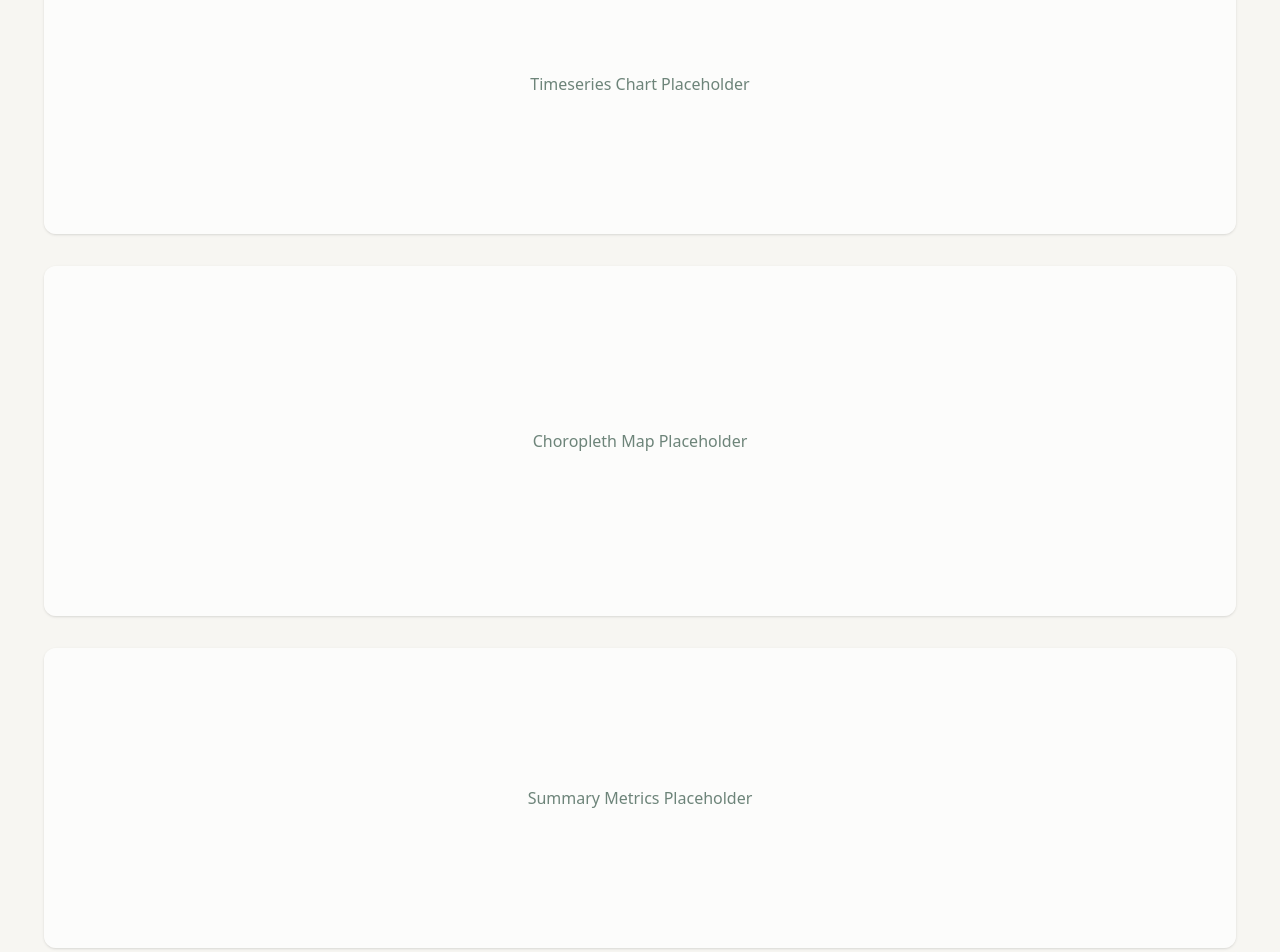
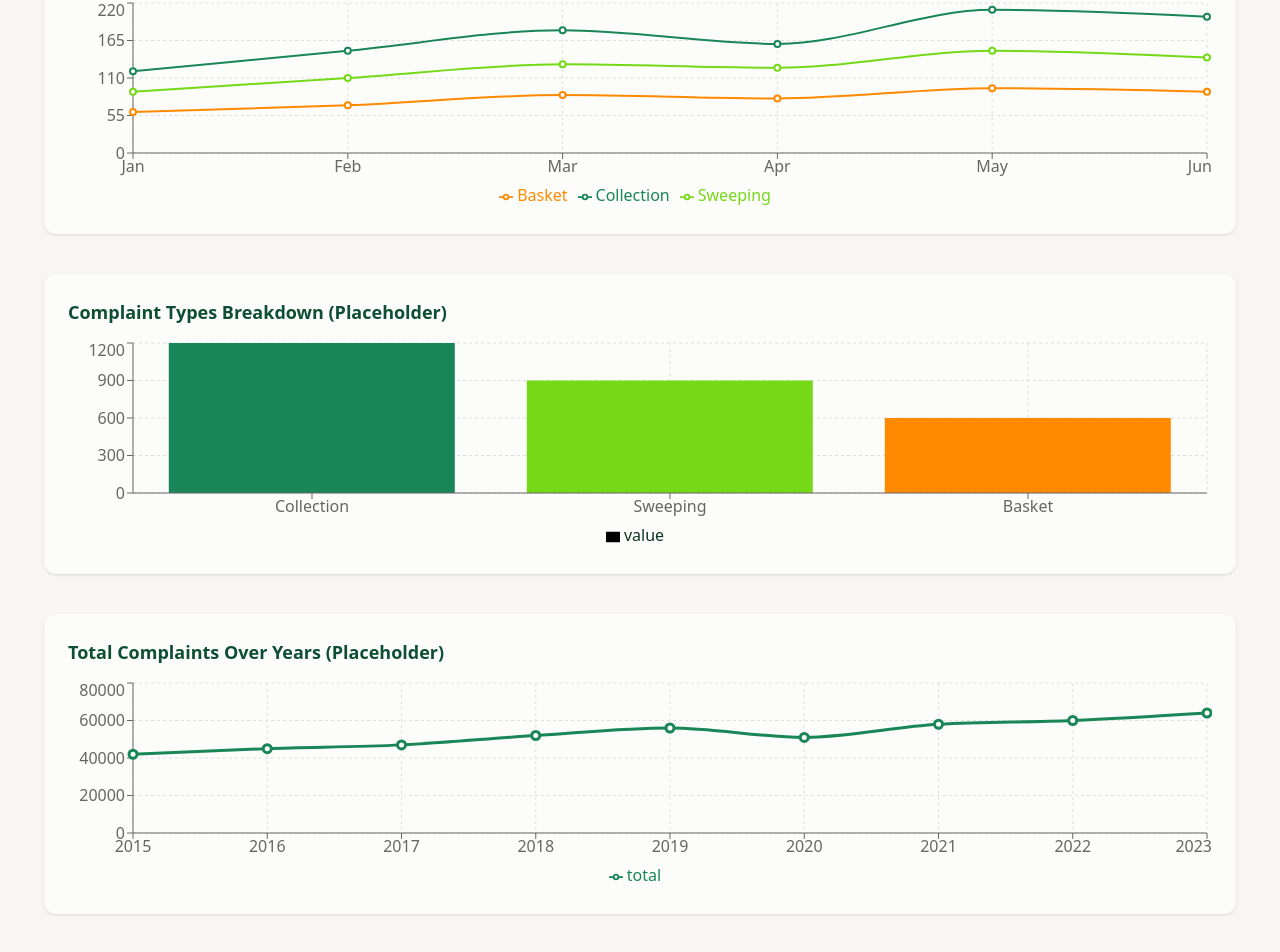
Before and after one commit to DianaAleksieieva/dirt_signal_nyc, a Next.js app: page /analysis/Analysis311 in a window 1280 px wide. Shown: the part 275-1227 px from the top of the page. Built offline with nearby package versions, Linux system fonts and the light colour scheme.

Commit message:
added plots

```diff
--- a/app/analysis/Analysis311/page.js
+++ b/app/analysis/Analysis311/page.js
@@ -1,32 +1,144 @@
 "use client";
+
+import {
+  LineChart,
+  Line,
+  XAxis,
+  YAxis,
+  CartesianGrid,
+  Tooltip,
+  Legend,
+  ResponsiveContainer,
+  BarChart,
+  Cell,
+  Bar,
+} from "recharts";
+
+// 3-line monthly timeseries placeholder
+const sampleMultiSeries = [
+  { month: "Jan", Collection: 120, Sweeping: 90, Basket: 60 },
+  { month: "Feb", Collection: 150, Sweeping: 110, Basket: 70 },
+  { month: "Mar", Collection: 180, Sweeping: 130, Basket: 85 },
+  { month: "Apr", Collection: 160, Sweeping: 125, Basket: 80 },
+  { month: "May", Collection: 210, Sweeping: 150, Basket: 95 },
+  { month: "Jun", Collection: 200, Sweeping: 140, Basket: 90 },
+];
+
+// Placeholder type breakdown
+const sampleTypeBreakdown = [
+  { type: "Collection", value: 1200 },
+  { type: "Sweeping", value: 900 },
+  { type: "Basket", value: 600 },
+];
+
+// NEW: Placeholder yearly totals
+const sampleYearlyTotals = [
+  { year: "2015", total: 42000 },
+  { year: "2016", total: 45000 },
+  { year: "2017", total: 47000 },
+  { year: "2018", total: 52000 },
+  { year: "2019", total: 56000 },
+  { year: "2020", total: 51000 },
+  { year: "2021", total: 58000 },
+  { year: "2022", total: 60000 },
+  { year: "2023", total: 64000 },
+];
 
 export default function Analysis311() {
   return (
     <div className="min-h-screen bg-eco-beige text-eco-text pt-3 px-6 pb-10">
-
       <h1 className="text-3xl font-bold text-eco-green-dark mb-4">
         🗑️ 311 Complaint Analysis
       </h1>
 
       <p className="text-eco-text-dark/80 max-w-2xl mb-8">
-        This page will include full exploratory analysis of NYC 311 sanitation complaints.
+        This page will include full exploratory analysis of NYC 311 sanitation
+        complaints.
       </p>
 
-      {/* PLACEHOLDERS */}
-      <div className="space-y-8">
-        <div className="bg-white/70 rounded-xl shadow-sm p-6 h-[300px] flex items-center justify-center text-eco-text-dark/60">
-          Timeseries Chart Placeholder
+      <div className="space-y-10">
+        {/* MULTI-LINE TIMESERIES (by type)*/}
+        <div className="bg-white/70 rounded-xl shadow-sm p-6 h-[300px]">
+          <h2 className="text-lg font-semibold text-eco-green-dark mb-3">
+            Monthly Complaint Trend by Type (Placeholder)
+          </h2>
+
+          <ResponsiveContainer width="100%" height="85%">
+            <LineChart data={sampleMultiSeries}>
+              <CartesianGrid strokeDasharray="3 3" stroke="#e0e0e0" />
+              <XAxis dataKey="month" />
+              <YAxis />
+              <Tooltip />
+              <Legend />
+              <Line
+                type="monotone"
+                dataKey="Collection"
+                stroke="#198657"
+                strokeWidth={2}
+              />
+              <Line
+                type="monotone"
+                dataKey="Sweeping"
+                stroke="#76d917"
+                strokeWidth={2}
+              />
+              <Line
+                type="monotone"
+                dataKey="Basket"
+                stroke="#ff8a00"
+                strokeWidth={2}
+              />
+            </LineChart>
+          </ResponsiveContainer>
         </div>
 
-        <div className="bg-white/70 rounded-xl shadow-sm p-6 h-[350px] flex items-center justify-center text-eco-text-dark/60">
-          Choropleth Map Placeholder
+        {/* BAR CHART BY TYPE */}
+        <div className="bg-white/70 rounded-xl shadow-sm p-6 h-[300px]">
+          <h2 className="text-lg font-semibold text-eco-green-dark mb-3">
+            Complaint Types Breakdown (Placeholder)
+          </h2>
+
+          <ResponsiveContainer width="100%" height="85%">
+            <BarChart data={sampleTypeBreakdown}>
+              <CartesianGrid strokeDasharray="3 3" stroke="#ddd" />
+              <XAxis dataKey="type" />
+              <YAxis />
+              <Tooltip />
+              <Legend />
+
+              <Bar dataKey="value">
+                <Cell fill="#198657" /> {/* dark eco green (Collection) */}
+                <Cell fill="#76d917" /> {/* lime green (Sweeping) */}
+                <Cell fill="#ff8a00" /> {/* eco orange (Basket) */}
+              </Bar>
+            </BarChart>
+          </ResponsiveContainer>
         </div>
 
-        <div className="bg-white/70 rounded-xl shadow-sm p-6 h-[300px] flex items-center justify-center text-eco-text-dark/60">
-          Summary Metrics Placeholder
+        {/* YEARLY TREND LINE */}
+        <div className="bg-white/70 rounded-xl shadow-sm p-6 h-[300px]">
+          <h2 className="text-lg font-semibold text-eco-green-dark mb-3">
+            Total Complaints Over Years (Placeholder)
+          </h2>
+
+          <ResponsiveContainer width="100%" height="85%">
+            <LineChart data={sampleYearlyTotals}>
+              <CartesianGrid strokeDasharray="3 3" stroke="#e0e0e0" />
+              <XAxis dataKey="year" />
+              <YAxis />
+              <Tooltip />
+              <Legend />
+              <Line
+                type="monotone"
+                dataKey="total"
+                stroke="#198657"
+                strokeWidth={3}
+                dot={{ r: 4 }}
+              />
+            </LineChart>
+          </ResponsiveContainer>
         </div>
       </div>
-
     </div>
   );
 }
--- a/app/components/map-layers/MapBinsLayer.js
+++ b/app/components/map-layers/MapBinsLayer.js
@@ -64,9 +64,7 @@ export default function MapBinsLayer({ zoom }) {
 
   if (!CircleMarker || !Tooltip) return null;
 
-  // ===========================
-  // 🌟 ZOOM BEHAVIOR
-  // ===========================
+  // ZOOM
   const SHOW_INDIVIDUAL_POINTS_ZOOM = 15;
   const showPoints = zoom >= SHOW_INDIVIDUAL_POINTS_ZOOM;
 
--- a/package.json
+++ b/package.json
@@ -17,7 +17,8 @@
     "react": "19.2.0",
     "react-dom": "19.2.0",
     "react-leaflet": "^5.0.0",
-    "react-leaflet-cluster": "^4.0.0"
+    "react-leaflet-cluster": "^4.0.0",
+    "recharts": "^3.5.1"
   },
   "devDependencies": {
     "autoprefixer": "^10.4.22",
```
Also changed, not shown: 1 other file (tests, documents, lock files or other folders).
